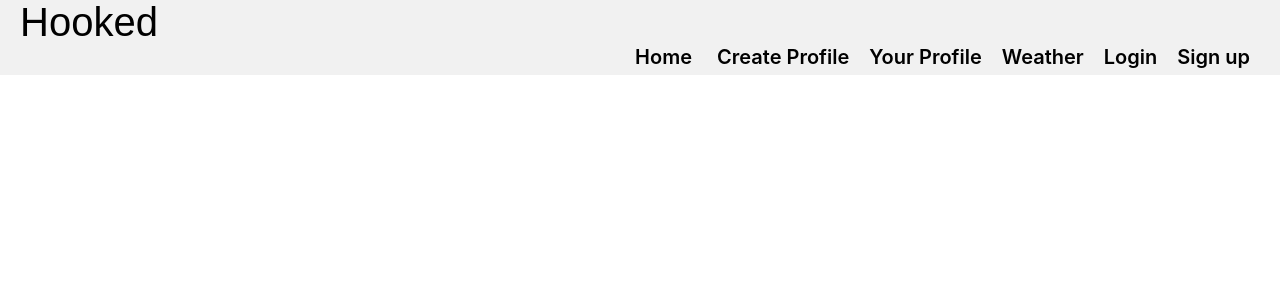
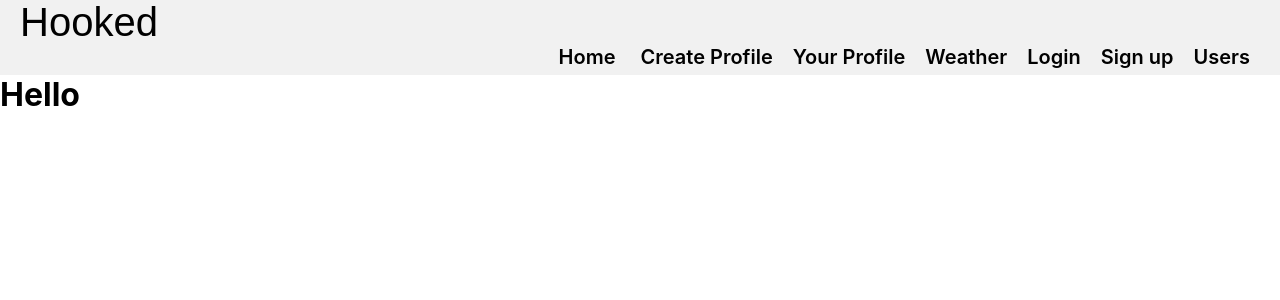
Before and after one commit to RLuong87/Hobbyist-React-App, a React (Create React App) app: page /users in a window 1280 px wide. Shown: the top 300 px of the page. Built offline with nearby package versions, Linux system fonts and the light colour scheme; no server answers.

Commit message:
Added Users page

```diff
--- a/package.json
+++ b/package.json
@@ -3,7 +3,6 @@
   "version": "0.1.0",
   "private": true,
   "dependencies": {
-    "@fortawesome/fontawesome-free": "^6.1.1",
     "@fortawesome/fontawesome-svg-core": "^6.1.1",
     "@fortawesome/free-solid-svg-icons": "^6.1.1",
     "@fortawesome/react-fontawesome": "^0.1.18",
--- a/src/Navbar/Navbar.js
+++ b/src/Navbar/Navbar.js
@@ -30,11 +30,12 @@ const Navbar = (props) => {
                     textAlign: "right",
                 }}>
                     <NavButton to="/" label="Home " />
-                    <NavButton to="/profile" label="Create Profile" />
+                    <NavButton to="/createProfile" label="Create Profile" />
                     <NavButton to="/profilepage" label="Your Profile" />
                     <NavButton to="/weather" label="Weather" />
                     <NavButton to="/login" label="Login" />
                     <NavButton to="/signup" label="Sign up" />
+                    <NavButton to="/users" label="Users" />
                 </div>
             </div>
             <div style={{ height: "75px" }} />
--- a/src/Routers/AppRouter.js
+++ b/src/Routers/AppRouter.js
@@ -7,6 +7,7 @@ import CreateProfile from "../components/Auth/CreateProfile";
 import Register from "../components/Auth/Register";
 import Login from "../components/Auth/Login";
 import ProfilePage from "../components/Profile/ProfilePage";
+import Users from "../components/Users/Users";
 
 const AppRouter = () => {
     return (
@@ -17,8 +18,9 @@ const AppRouter = () => {
                 <Route path="/signup" element={<Register />} />
                 <Route path="/login" element={<Login />} />
                 <Route path="/weather" element={<OpenWeather />} />
-                <Route path="/profile" element={<CreateProfile /> } />
+                <Route path="/createProfile" element={<CreateProfile /> } />
                 <Route path="/profilepage" element={<ProfilePage /> } />
+                <Route path="/users" element={<Users /> } />
             </Routes>
         </div>
     )
--- a/src/components/Auth/CreateProfile.js
+++ b/src/components/Auth/CreateProfile.js
@@ -9,10 +9,10 @@ import { useNavigate } from "react-router-dom";
 const CreateProfile = (props) => {
 
     const [newProfile, setNewProfile] = useState({
-        // username: "",
-        // status: "",
-        // birthday: "",
-        // location: ""
+        username: "",
+        status: "",
+        birthday: "",
+        location: "",
     })
 
     const [auth, setAuth] = useContext(AuthContext)
@@ -28,12 +28,13 @@ const CreateProfile = (props) => {
     const onSubmit = () => {
         alert("Profile saved");
         const data = newProfile;
+        data.name = `${data.username}`
         createProfile(data)
     }
 
     const createProfile = async (data, token) => {
         try {
-            const res = await axios.post(
+            const res = await axios.put(
                 `${apiHostUrl}/customers`,
                 data,
                 {
--- a/src/components/Auth/Login.js
+++ b/src/components/Auth/Login.js
@@ -40,7 +40,7 @@ const Login = (props) => {
         roles: res.data.roles,
       })
       console.log(res);
-      navigate("/profile");
+      navigate("/createProfile");
     } catch (err) {
       console.error(err.response ? err.response.data : err.message);
     }
--- a/src/components/Auth/ProfileForm.js
+++ b/src/components/Auth/ProfileForm.js
@@ -6,11 +6,10 @@ import Input from "../common/Input";
 import Button from "../common/Button";
 
 const ProfileForm = (props) => {
-
-    const { newProfile } = props;
+    const {newProfile} = props;
 
     const handleChange = (e) => {
-        props.onChange(e.target, e.target.value)
+        props.onChange(e.target.id, e.target.value)
     }
 
     return (
--- a/src/components/Auth/Register.js
+++ b/src/components/Auth/Register.js
@@ -30,8 +30,8 @@ const Register = (props) => {
   const onSubmit = () => {
     alert("Submitted");
     const data = newUser;
-    // data.name = `${data.fName} ${data.lName}`;
-    // data.username = data.email;
+    data.name = `${data.fName} ${data.lName}`;
+    data.username = data.email;
 
     // create user, login, create customer
     createUser(data);
--- a/src/components/Profile/ProfilePage.js
+++ b/src/components/Profile/ProfilePage.js
@@ -1,9 +1,12 @@
 import React from "react";
+import Users from "../Users/Users";
 
 const ProfilePage = () => {
 
     return (
-        <h1>Your profile</h1>
+        <h1>
+            Your profile
+        </h1>
     )
 }
 
--- /dev/null
+++ b/src/components/Users/Users.js
@@ -0,0 +1,47 @@
+import React, { useContext, useEffect, useState } from "react";
+import { AuthContext } from "../Providers/AuthProvider";
+import Spinner from "../faCommon/Spinner";
+import axios from "axios";
+import { apiHostUrl } from "../../config";
+
+const Users = (props) => {
+
+    const [auth] = useContext(AuthContext);
+    const [users, setUsers] = useState([]);
+    const [loading, setLoading] = useState(true);
+
+    // useEffect to pull list of users
+    // useState to store the users
+    // need bearer token to get the user list
+
+    useEffect(() => {
+        const _getUsers = async () => {
+            try {
+
+                const res = await axios.get(`${apiHostUrl}/customers`,
+                    {
+                        headers: {
+                            "Authorization": `Bearer ${auth.token}`
+                        }
+                    }
+                )
+                console.log(res.data);
+            } catch (err) {
+                console.log(err.response.message);
+            }
+        }
+    })
+
+    return (
+        <div style={{
+            flex: "1",
+            flexDirection: "column",
+            alignItems: 'center',
+            minHeight: '100vh',
+        }}>
+            <h1>Hello {auth.name}</h1>
+        </div>
+    )
+}
+
+export default Users;
```
